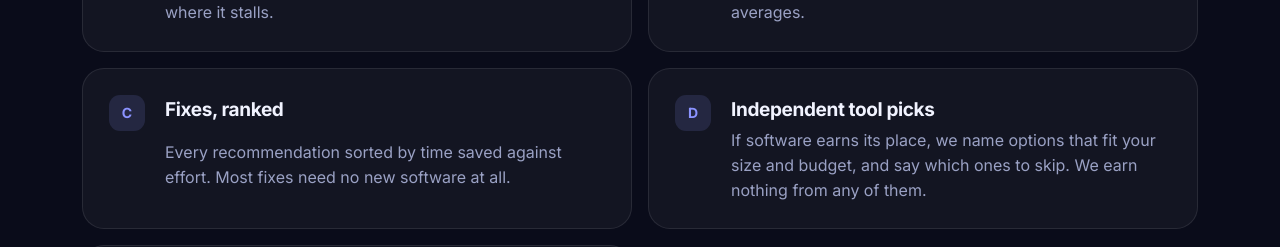
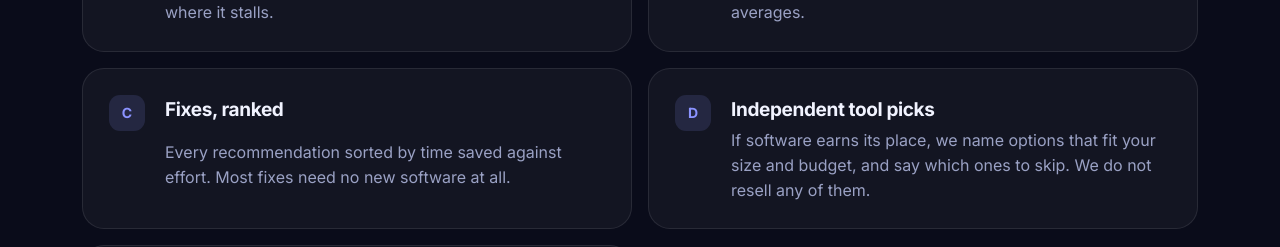
Before and after one commit to ravencreekconsult/instinct-raven-creek-preview, a plain HTML site: page index.html in a window 1280 px wide. Shown: the part 3180-3427 px from the top of the page. Drawn offline with Linux system fonts and the light colour scheme.

Commit message:
Update index.html

```diff
--- a/index.html
+++ b/index.html
@@ -57,7 +57,7 @@
 <div><span>A</span><b>Your process, mapped</b><p>How a job really moves from first call to paid invoice in your shop: who touches it, how long each step waits, and where it stalls.</p></div>
 <div><span>B</span><b>Where the hours go</b><p>The handful of steps that cost you the most time, in plain terms, based on what you told us, not on generic averages.</p></div>
 <div><span>C</span><b>Fixes, ranked</b><p>Every recommendation sorted by time saved against effort. Most fixes need no new software at all.</p></div>
-<div><span>D</span><b>Independent tool picks</b><p>If software earns its place, we name options that fit your size and budget, and say which ones to skip. We earn nothing from any of them.</p></div>
+<div><span>D</span><b>Independent tool picks</b><p>If software earns its place, we name options that fit your size and budget, and say which ones to skip. We do not resell any of them.</p></div>
 <div><span>E</span><b>A first-30-days checklist</b><p>The next steps in order, so the plan does not sit in a drawer. <i class=ph>[CONFIRM: checklist included in every report]</i></p></div>
 </div>
 <p class=note>Format and length of the report: <i class=ph>[CONFIRM: page range, PDF delivery]</i></p>
```
